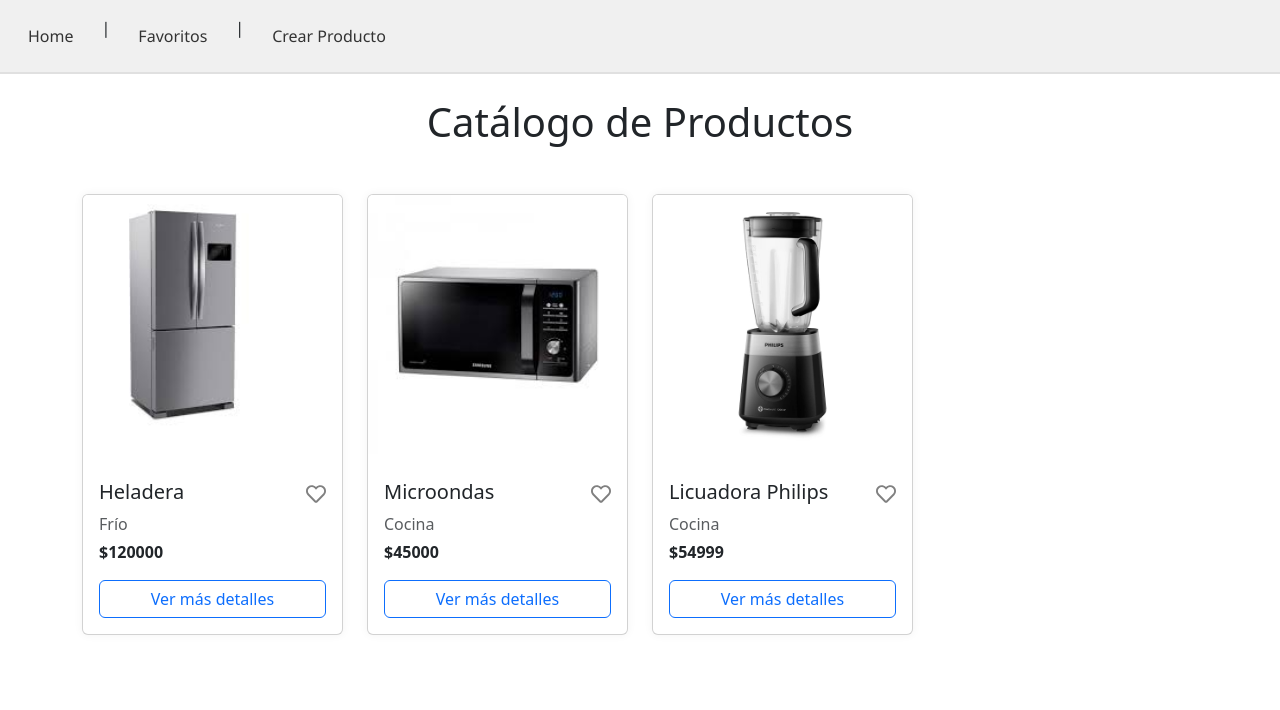
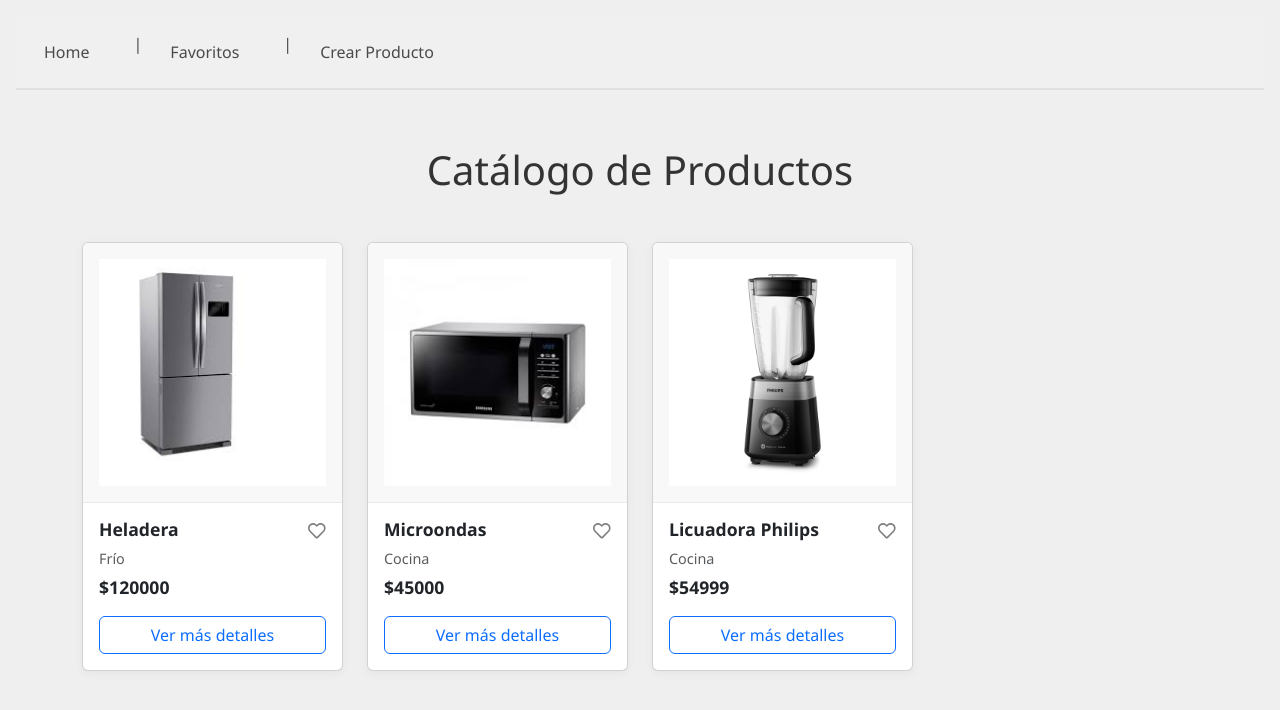
Before and after one commit to Juanpablo2511/pv_tpintegrador_grupo2, a React (Vite) app: page / in a window 1280 px wide. Shown: the top 710 px of the page. Built offline with nearby package versions, Linux system fonts and the light colour scheme.

Commit message:
mejoras de estilos app y producCard

```diff
--- /dev/null
+++ b/src/App.css
@@ -0,0 +1,17 @@
+.app-container {
+  display: flex;
+  flex-direction: column;
+  min-height: 100vh;
+  font-family: 'Segoe UI', Tahoma, Geneva, Verdana, sans-serif;
+  background-color: #f9f9f9;
+  color: #333;
+}
+
+main {
+  flex: 1;
+  padding: 2rem;
+  display: flex;
+  flex-wrap: wrap;
+  gap: 2rem;
+  justify-content: center;
+}
--- a/src/App.jsx
+++ b/src/App.jsx
@@ -5,6 +5,7 @@
 import ProductDetail from './pages/ProductDetail'
 import CreateEditProduct from './pages/CreateEditProduct'
 import NotFound from './pages/NotFound'
+import './App.css';
 
 function App() {
   return (
--- a/src/css/ProductCard.css
+++ b/src/css/ProductCard.css
@@ -1,22 +1,47 @@
+/* ProductCard.css */
+
 .card-producto {
-    display:flex ;
-    flex-direction: column;
-    height: 100%;
-    border-radius: 12px;
-    overflow: hidden;
-    transition: tranform 0.2s ease;
-    box-shadow: 0 0 10px rgba(0,0,0,0.05);
-
+  border: 1px solid #e0e0e0;
+  border-radius: 16px;
+  overflow: hidden;
+  box-shadow: 0 2px 10px rgba(0, 0, 0, 0.05);
+  transition: transform 0.2s ease, box-shadow 0.2s ease;
 }
 
 .card-producto:hover {
-    transform: scale(1.02);
-    box-shadow: 0 8px 20px rgba(0,0,0,0.1);
+  transform: scale(1.02);
+  box-shadow: 0 4px 16px rgba(0, 0, 0, 0.1);
 }
 
 .card-producto-img {
-    object-fit:cover;
-    width: 100%;
-    height: 180px;
-    margin-bottom: 10px;
+  object-fit: contain;
+  width: 100%;
+  height: 200px;
+  background-color: #f8f8f8;
+  padding: 1rem;
+  border-bottom: 1px solid #eaeaea;
 }
+
+.card-body {
+  display: flex;
+  flex-direction: column;
+}
+
+.card-title {
+  font-size: 1.1rem;
+  font-weight: 600;
+  margin-bottom: 0.5rem;
+}
+
+.card-text {
+  font-size: 0.9rem;
+  color: #666;
+}
+
+.fw-bold {
+  font-size: 1.1rem;
+}
+
+.btn-outline-primary {
+  margin-top: auto;
+}
--- a/src/index.css
+++ b/src/index.css
@@ -1,5 +1,28 @@
-html, body, #root {
-  height: 100%;
+body {
   margin: 0;
-  padding: 0;
+  background-color: #f9f9f9;
 }
+
+.app-container {
+  font-family: 'Segoe UI', sans-serif;
+  color: #333;
+  background-color: #efefef;
+  min-height: 100vh;
+  padding: 1rem;
+}
+
+.navbar-custom {
+  background-color: #007bff;
+  color: rgb(74, 74, 74);
+  padding: 1rem;
+}
+
+.navbar-custom a {
+  color: rgb(74, 74, 74);
+  text-decoration: none;
+  margin-right: 1rem;
+}
+
+.navbar-custom a:hover {
+  text-decoration: underline;
+}
--- a/src/main.jsx
+++ b/src/main.jsx
@@ -2,9 +2,8 @@
 import ReactDOM from 'react-dom/client'
 import { BrowserRouter } from 'react-router-dom'
 import App from './App.jsx'
-// import './index.css'
 import 'bootstrap/dist/css/bootstrap.min.css';
-
+import './index.css'
 
 ReactDOM.createRoot(document.getElementById('root')).render(
   <React.StrictMode>
```
